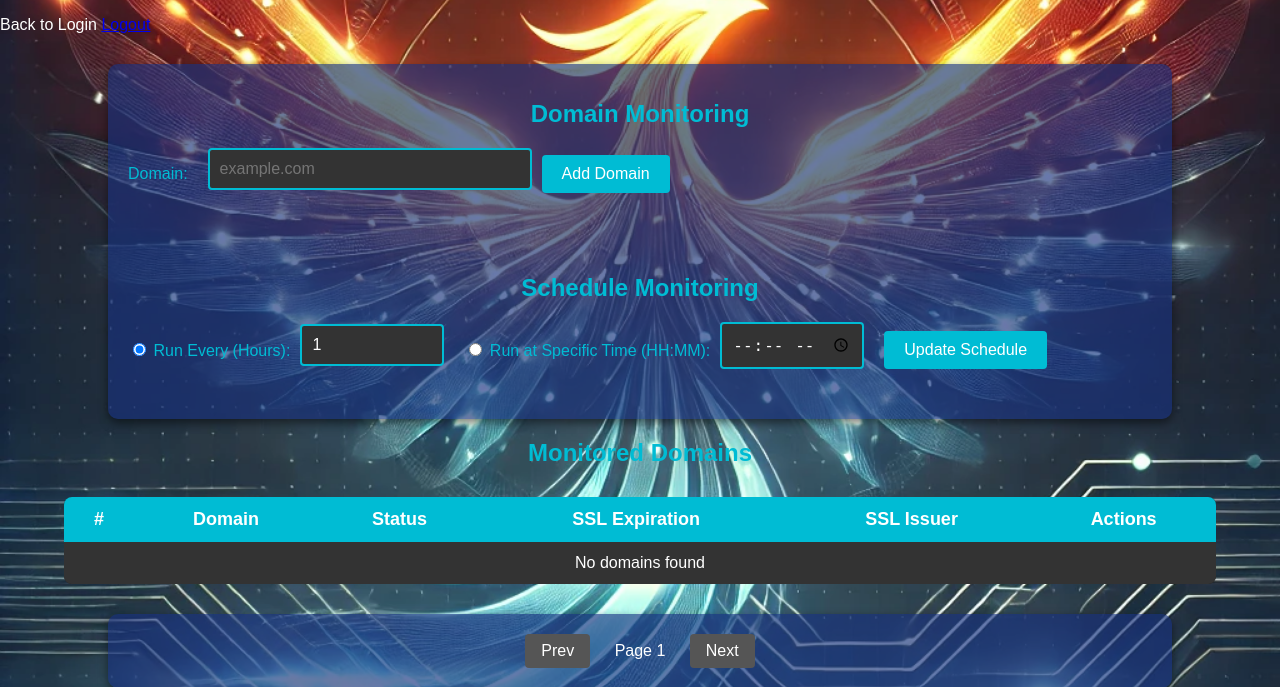
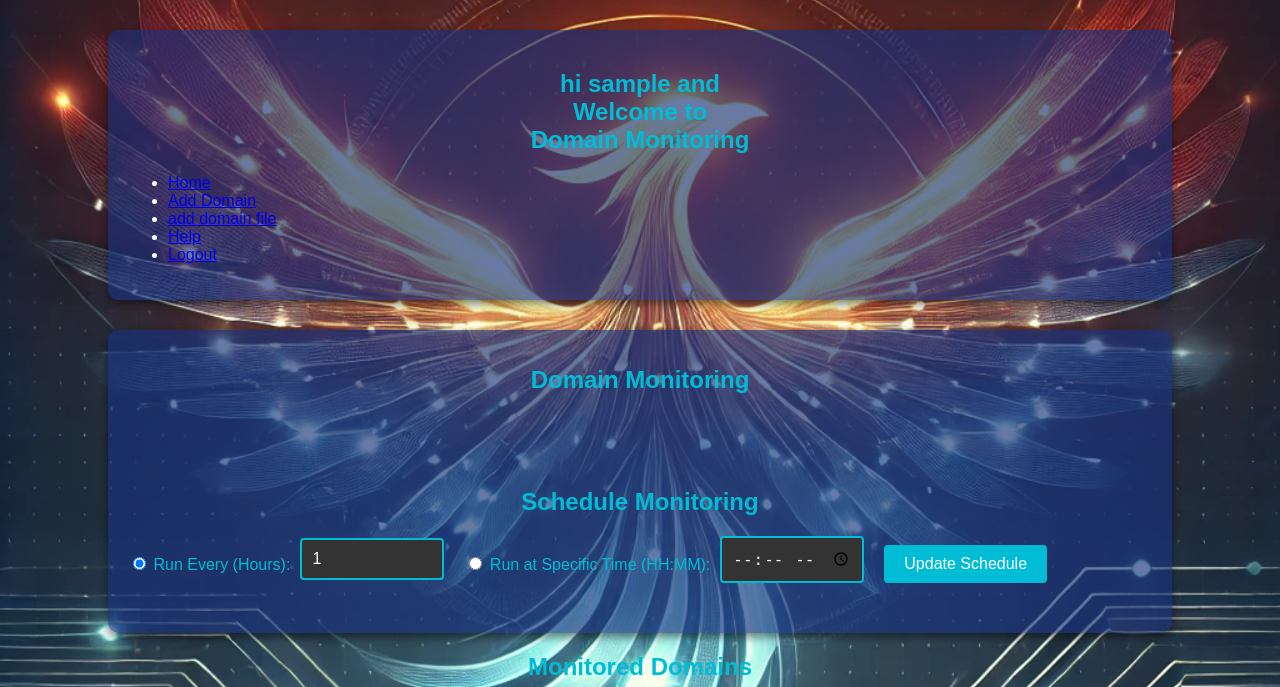
Before and after one commit to dorhs/project1, a Flask app: page /dashboard in a window 1280 px wide. Shown: the top 687 px of the page. Run offline with Flask 3, Linux system fonts and the light colour scheme; the visitor is signed in with stand-in values (Sample User, id 1); data that the repository does not hold is empty.

Commit message:
Update domain.html

```diff
--- a/DomainMonitoringSystemv1.0.1/templates/domain.html
+++ b/DomainMonitoringSystemv1.0.1/templates/domain.html
@@ -8,13 +8,27 @@
     <link rel="stylesheet" href="/static/domain.css">
 </head>
 <body>
-    <p>Back to Login <a href="/logout">Logout</a></p>
+
+    <!--onclick="/logout"-->
+
+    <div class="sidebar">
+    <h2>hi {{ username }} and<br> Welcome to <br>  Domain Monitoring</h2>
+    <ul>
+        <li><a href="/dashboard">Home</a></li>
+        <li><a href="/add_domain_page">Add Domain</a></li>
+        <li><a href="/domain_files">add domain file</a></li>
+        <li><a href="#help">Help</a></li>
+        <li class="logout"><a href="/logout" >Logout</a></li>
+    </ul>
+</div>
+
+
+
+    <!--<p>Back to Login <a href="/logout">Logout</a></p>-->
     <div>
     <h1>Domain Monitoring</h1>
     <form id="domain-form">
-        <label for="domain">Domain:</label>
-        <input type="text" id="domain" name="domain" placeholder="example.com" required>
-        <button type="submit">Add Domain</button>
+
     </form>
 
 
```
